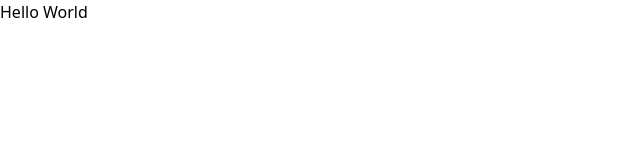
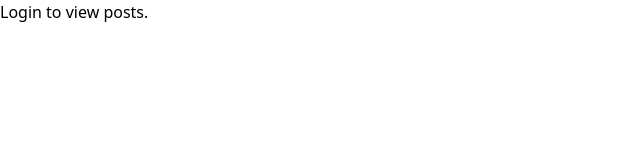
Before and after one commit to veotaar/messaging-app, a React (Vite) app: page / in a window 1280 px wide. Shown: the top 160 px of the page, without its empty margins (0-640 px from the left). Built offline with nearby package versions, Linux system fonts and the light colour scheme.

Commit message:
set up tanstack router and tanstack query

```diff
--- a/package.json
+++ b/package.json
@@ -11,10 +11,16 @@
     "test": "vitest"
   },
   "dependencies": {
+    "@tanstack/react-query": "^5.51.11",
+    "@tanstack/react-query-devtools": "^5.51.11",
+    "@tanstack/react-router": "^1.45.6",
     "react": "^18.3.1",
     "react-dom": "^18.3.1"
   },
   "devDependencies": {
+    "@tanstack/eslint-plugin-query": "^5.51.12",
+    "@tanstack/router-devtools": "^1.45.6",
+    "@tanstack/router-plugin": "^1.45.3",
     "@testing-library/jest-dom": "^6.4.6",
     "@testing-library/react": "^16.0.0",
     "@testing-library/user-event": "^14.5.2",
--- /dev/null
+++ b/src/api/queryOptions.ts
@@ -0,0 +1,3 @@
+import { QueryClient } from '@tanstack/react-query';
+
+export const queryClient = new QueryClient();
--- /dev/null
+++ b/src/lib/auth.tsx
@@ -0,0 +1,29 @@
+import * as React from 'react';
+
+export interface AuthContext {
+  isAuthenticated: boolean;
+  setUser: (username: string | null) => void;
+  user: string | null;
+  token: string | null;
+  setToken: (token: string | null) => void;
+}
+
+const AuthContext = React.createContext<AuthContext | null>(null);
+
+export function AuthProvider({ children }: { children: React.ReactNode }) {
+  const [user, setUser] = React.useState<string | null>(null);
+  const [token, setToken] = React.useState<string | null>(null);
+  const isAuthenticated = !!user;
+  return (
+    <AuthContext.Provider value={{ isAuthenticated, user, setUser, token, setToken }}>{children}</AuthContext.Provider>
+  );
+}
+
+// eslint-disable-next-line react-refresh/only-export-components
+export function useAuth() {
+  const context = React.useContext(AuthContext);
+  if (!context) {
+    throw new Error('useAuth must be used within an AuthProvider');
+  }
+  return context;
+}
--- a/src/main.tsx
+++ b/src/main.tsx
@@ -1,10 +1,54 @@
 import React from 'react';
 import ReactDOM from 'react-dom/client';
-import App from './App.tsx';
 import './index.css';
+import { RouterProvider, createRouter } from '@tanstack/react-router';
+import { QueryClientProvider } from '@tanstack/react-query';
+import { AuthProvider, useAuth } from './lib/auth';
+import { queryClient } from './api/queryOptions';
 
-ReactDOM.createRoot(document.getElementById('root')!).render(
-  <React.StrictMode>
-    <App />
-  </React.StrictMode>,
-);
+import { routeTree } from './routeTree.gen';
+
+const router = createRouter({
+  routeTree,
+  context: {
+    auth: undefined!,
+    queryClient,
+  },
+  defaultPreload: 'intent',
+  defaultPreloadDelay: 100,
+  defaultPreloadStaleTime: 0,
+});
+
+declare module '@tanstack/react-router' {
+  interface Register {
+    router: typeof router;
+  }
+}
+
+const rootElement = document.getElementById('root')!;
+
+// eslint-disable-next-line react-refresh/only-export-components
+const InnerApp = () => {
+  const auth = useAuth();
+  return <RouterProvider router={router} context={{ auth }} />;
+};
+
+// eslint-disable-next-line react-refresh/only-export-components
+const App = () => {
+  return (
+    <QueryClientProvider client={queryClient}>
+      <AuthProvider>
+        <InnerApp />
+      </AuthProvider>
+    </QueryClientProvider>
+  );
+};
+
+if (!rootElement.innerHTML) {
+  const root = ReactDOM.createRoot(rootElement);
+  root.render(
+    <React.StrictMode>
+      <App />
+    </React.StrictMode>,
+  );
+}
--- /dev/null
+++ b/src/routeTree.gen.ts
@@ -0,0 +1,74 @@
+/* prettier-ignore-start */
+
+/* eslint-disable */
+
+// @ts-nocheck
+
+// noinspection JSUnusedGlobalSymbols
+
+// This file is auto-generated by TanStack Router
+
+// Import Routes
+
+import { Route as rootRoute } from './routes/__root'
+import { Route as LoginImport } from './routes/login'
+import { Route as IndexImport } from './routes/index'
+
+// Create/Update Routes
+
+const LoginRoute = LoginImport.update({
+  path: '/login',
+  getParentRoute: () => rootRoute,
+} as any)
+
+const IndexRoute = IndexImport.update({
+  path: '/',
+  getParentRoute: () => rootRoute,
+} as any)
+
+// Populate the FileRoutesByPath interface
+
+declare module '@tanstack/react-router' {
+  interface FileRoutesByPath {
+    '/': {
+      id: '/'
+      path: '/'
+      fullPath: '/'
+      preLoaderRoute: typeof IndexImport
+      parentRoute: typeof rootRoute
+    }
+    '/login': {
+      id: '/login'
+      path: '/login'
+      fullPath: '/login'
+      preLoaderRoute: typeof LoginImport
+      parentRoute: typeof rootRoute
+    }
+  }
+}
+
+// Create and export the route tree
+
+export const routeTree = rootRoute.addChildren({ IndexRoute, LoginRoute })
+
+/* prettier-ignore-end */
+
+/* ROUTE_MANIFEST_START
+{
+  "routes": {
+    "__root__": {
+      "filePath": "__root.tsx",
+      "children": [
+        "/",
+        "/login"
+      ]
+    },
+    "/": {
+      "filePath": "index.tsx"
+    },
+    "/login": {
+      "filePath": "login.tsx"
+    }
+  }
+}
+ROUTE_MANIFEST_END */
--- /dev/null
+++ b/src/routes/__root.tsx
@@ -0,0 +1,20 @@
+import { createRootRouteWithContext, Outlet } from '@tanstack/react-router';
+import { type QueryClient } from '@tanstack/react-query';
+import { type AuthContext } from '../lib/auth';
+import { TanStackRouterDevtools } from '@tanstack/router-devtools';
+import { ReactQueryDevtools } from '@tanstack/react-query-devtools';
+
+type MyRouterContext = {
+  auth: AuthContext;
+  queryClient: QueryClient;
+};
+
+export const Route = createRootRouteWithContext<MyRouterContext>()({
+  component: () => (
+    <>
+      <Outlet />
+      <TanStackRouterDevtools />
+      <ReactQueryDevtools />
+    </>
+  ),
+});
--- /dev/null
+++ b/src/routes/index.tsx
@@ -0,0 +1,30 @@
+import { createFileRoute } from '@tanstack/react-router';
+import { useAuth } from '../lib/auth';
+import { Link } from '@tanstack/react-router';
+
+export const Route = createFileRoute('/')({
+  component: Index,
+});
+
+function Index() {
+  const { isAuthenticated } = useAuth();
+
+  if (!isAuthenticated) {
+    return (
+      <div className="mx-auto max-w-screen-md bg-slate-950 p-2">
+        <p>
+          <Link to="/login" className="underline underline-offset-8">
+            Login
+          </Link>{' '}
+          to view posts.
+        </p>
+      </div>
+    );
+  }
+
+  return (
+    <div className="mx-auto max-w-screen-md overflow-hidden text-ellipsis whitespace-nowrap bg-slate-950 p-2">
+      <p>You are authenticated!</p>
+    </div>
+  );
+}
--- /dev/null
+++ b/src/routes/login.tsx
@@ -0,0 +1,5 @@
+import { createFileRoute } from '@tanstack/react-router';
+
+export const Route = createFileRoute('/login')({
+  component: () => <div>Hello /login!</div>,
+});
--- a/vite.config.ts
+++ b/vite.config.ts
@@ -3,10 +3,11 @@
 
 import { defineConfig } from 'vite'
 import react from '@vitejs/plugin-react'
+import { TanStackRouterVite } from '@tanstack/router-plugin/vite'
 
 // https://vitejs.dev/config/
 export default defineConfig({
-  plugins: [react()],
+  plugins: [TanStackRouterVite() , react()],
   test: {
     globals: true,
     environment: 'jsdom',
```
Also changed, not shown: 1 other file (tests, documents, lock files or other folders).
